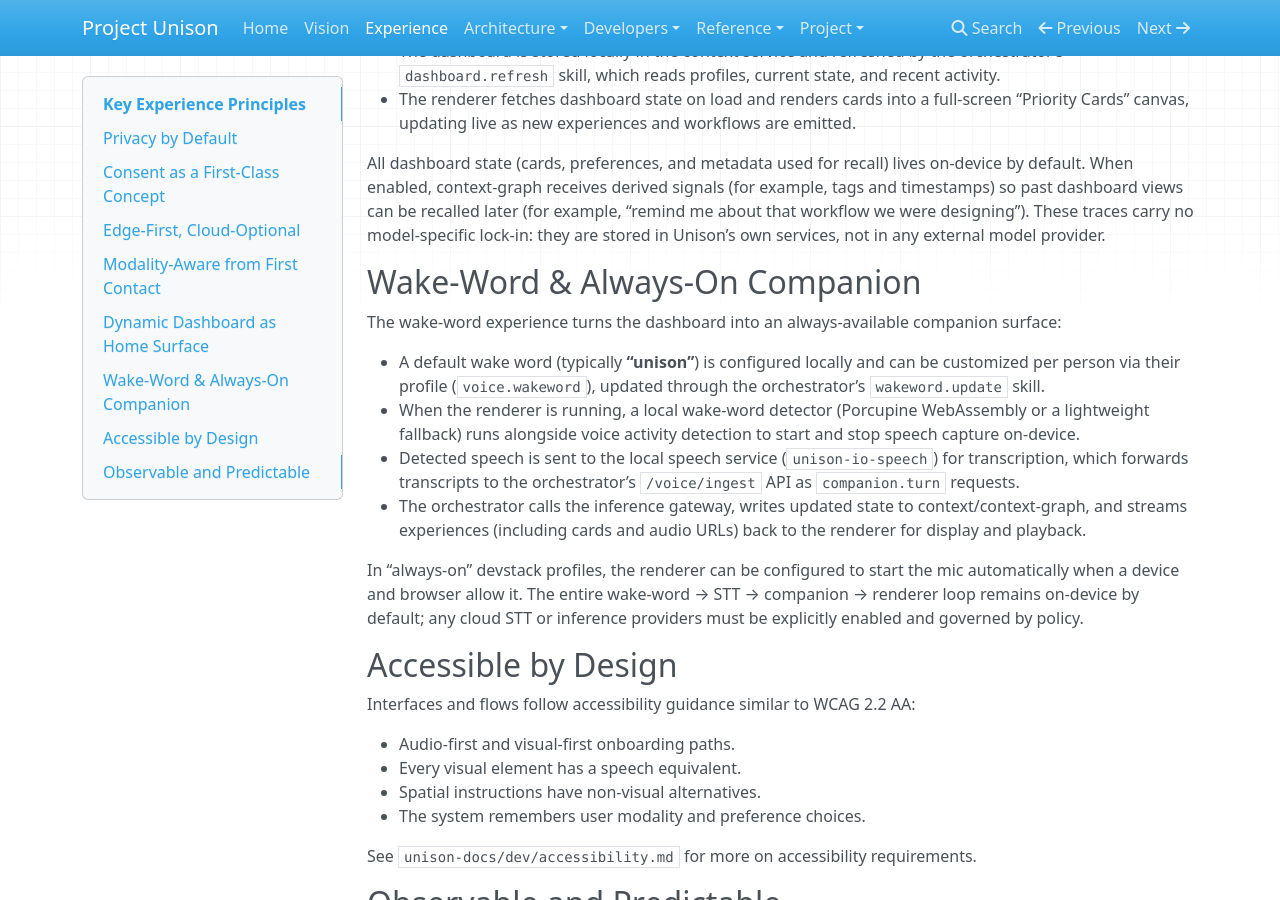
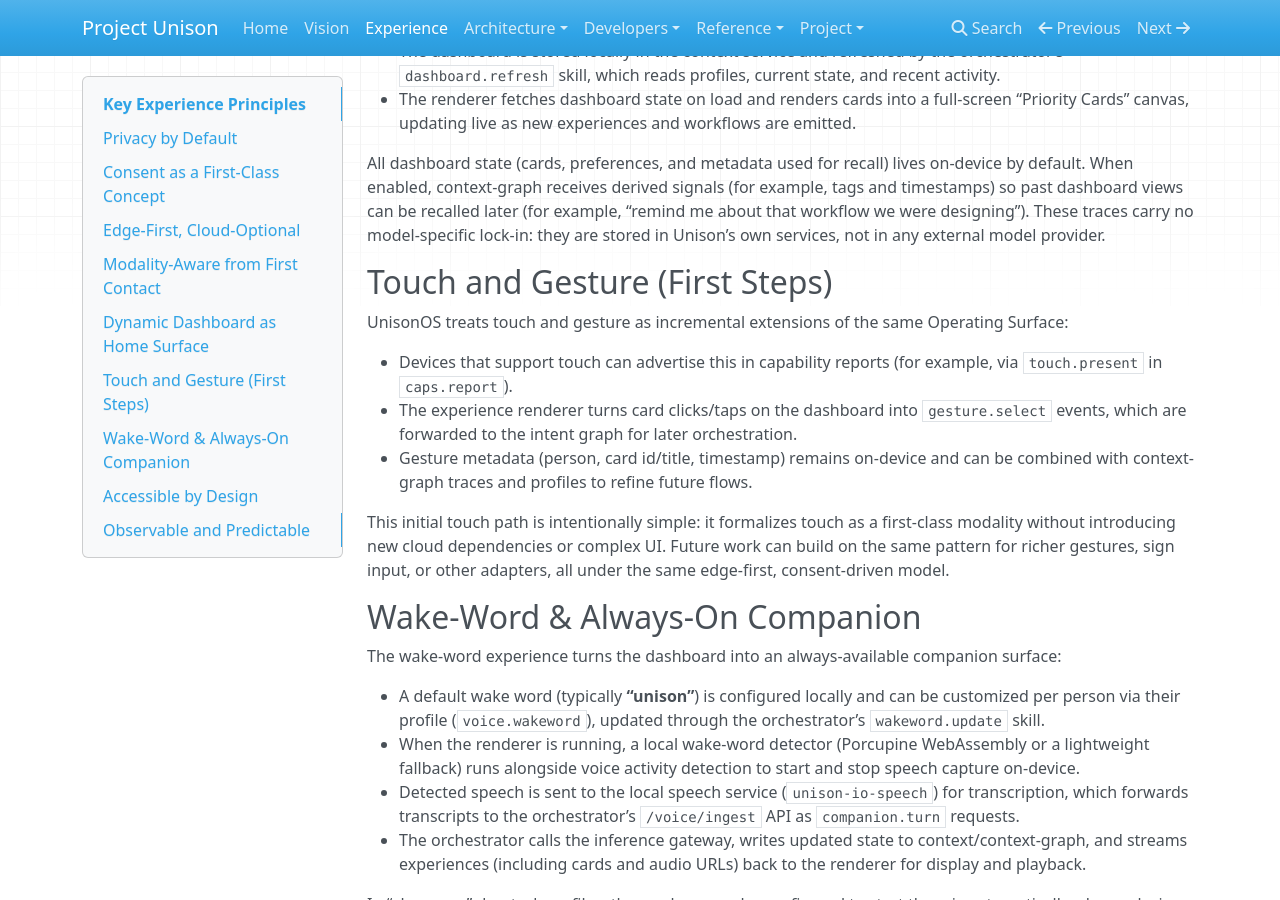
Before and after one commit to project-unisonOS/project-unisonos.github.io, an MkDocs documentation site: the page built from docs/experience.md, in a window 1280 px wide and 900 px high, scrolled down 847 px. Built offline with MkDocs 1.6.1, drawn with Linux system fonts in a browser that asks for light colours; nearby versions of some CDN libraries.

Commit message:
docs: describe initial touch/gesture modality

```diff
--- a/docs/experience.md
+++ b/docs/experience.md
@@ -30,6 +30,16 @@ In the running system, the primary “Operating Surface” is a per-person dashb
 
 All dashboard state (cards, preferences, and metadata used for recall) lives on-device by default. When enabled, context-graph receives derived signals (for example, tags and timestamps) so past dashboard views can be recalled later (for example, “remind me about that workflow we were designing”). These traces carry no model-specific lock-in: they are stored in Unison’s own services, not in any external model provider.
 
+## Touch and Gesture (First Steps)
+
+UnisonOS treats touch and gesture as incremental extensions of the same Operating Surface:
+
+- Devices that support touch can advertise this in capability reports (for example, via `touch.present` in `caps.report`).
+- The experience renderer turns card clicks/taps on the dashboard into `gesture.select` events, which are forwarded to the intent graph for later orchestration.
+- Gesture metadata (person, card id/title, timestamp) remains on-device and can be combined with context-graph traces and profiles to refine future flows.
+
+This initial touch path is intentionally simple: it formalizes touch as a first-class modality without introducing new cloud dependencies or complex UI. Future work can build on the same pattern for richer gestures, sign input, or other adapters, all under the same edge-first, consent-driven model.
+
 ## Wake-Word & Always-On Companion
 
 The wake-word experience turns the dashboard into an always-available companion surface:
```
